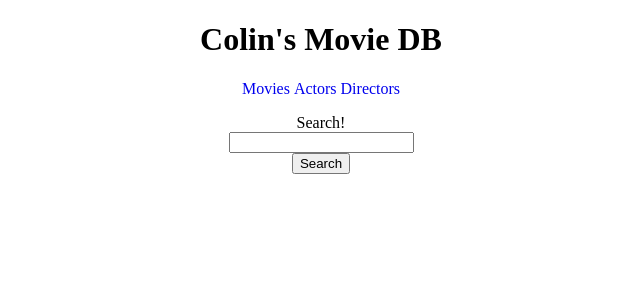
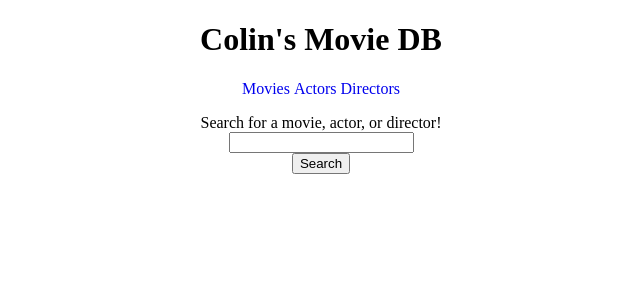
Before and after one commit to cterndrup/CS143-proj1, a PHP site: page /main.php in a window 1280 px wide. Shown: the top 300 px of the page, without its empty margins (319-959 px from the left). Run offline with PHP 8.4, Linux system fonts and the light colour scheme.

Commit message:
change search string

```diff
--- a/P1C/main.php
+++ b/P1C/main.php
@@ -21,7 +21,7 @@
 <!-- search box for keyword search interface -->
 <div class="search">
 <form action="search.php" method="GET">
-    Search!<br>
+    Search for a movie, actor, or director!<br>
     <input type="text" name="query"><br>
     <input type="submit" value="Search">
 </form>
```
